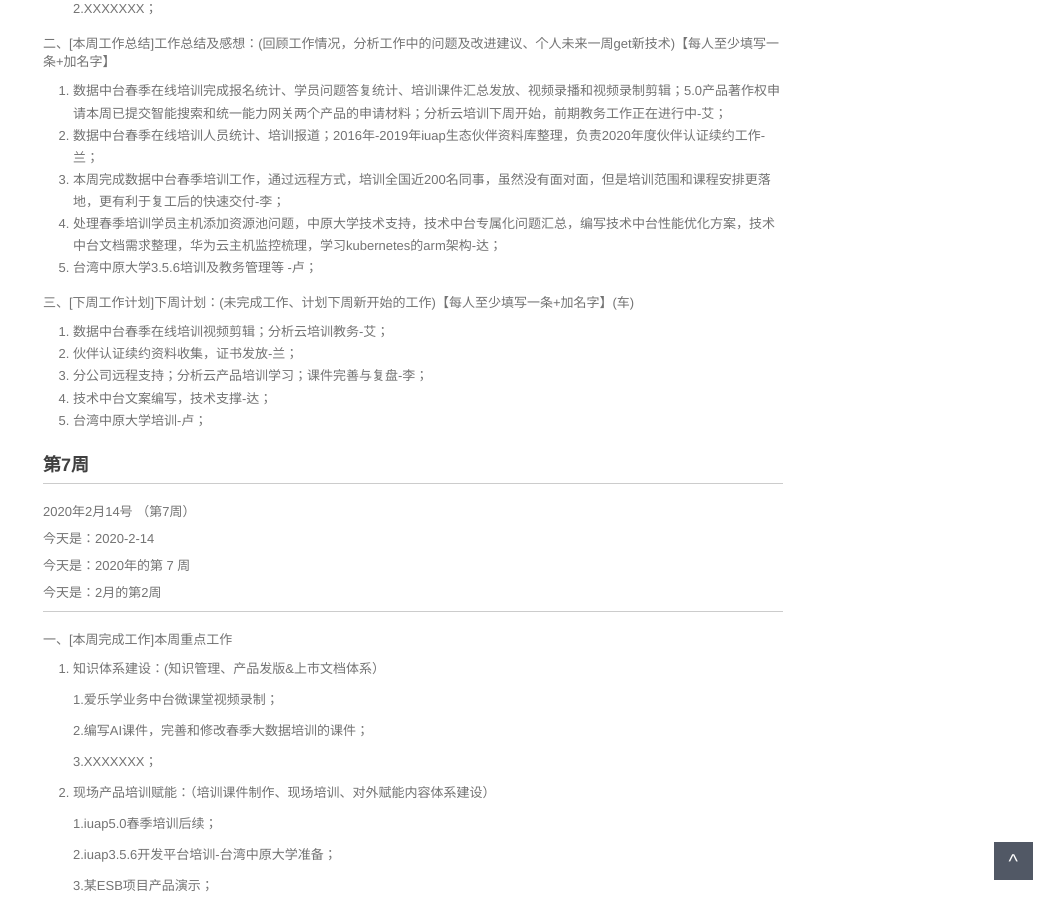
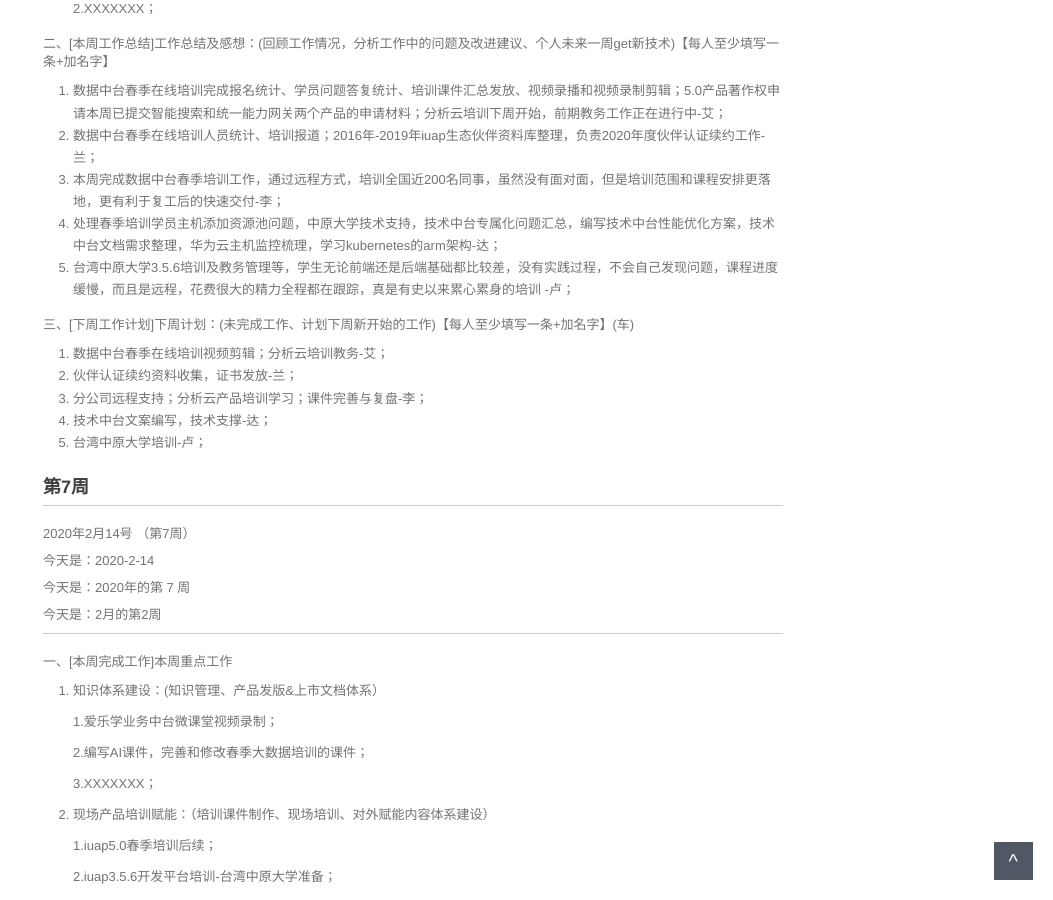
Before and after one commit to walllFlower/blog, a Jekyll site: the page built from _posts/2018-07-17-day_report_cxz.md, in a window 1280 px wide and 900 px high, scrolled down 1284 px. Shown: the whole window, without its empty margins (227-1280 px from the left). Built offline with Jekyll 4.4.1, drawn with Linux system fonts in a browser that asks for light colours; comment, search, counter and statistics services are not loaded.

Commit message:
Update 2018-07-17-day_report_cxz.md

```diff
--- a/_posts/2018-07-17-day_report_cxz.md
+++ b/_posts/2018-07-17-day_report_cxz.md
@@ -81,7 +81,7 @@ categories: 技术运营工作周报
 2. 数据中台春季在线培训人员统计、培训报道；2016年-2019年iuap生态伙伴资料库整理，负责2020年度伙伴认证续约工作-兰；
 3. 本周完成数据中台春季培训工作，通过远程方式，培训全国近200名同事，虽然没有面对面，但是培训范围和课程安排更落地，更有利于复工后的快速交付-李；
 4. 处理春季培训学员主机添加资源池问题，中原大学技术支持，技术中台专属化问题汇总，编写技术中台性能优化方案，技术中台文档需求整理，华为云主机监控梳理，学习kubernetes的arm架构-达；
-5. 台湾中原大学3.5.6培训及教务管理等 -卢；
+5. 台湾中原大学3.5.6培训及教务管理等，学生无论前端还是后端基础都比较差，没有实践过程，不会自己发现问题，课程进度缓慢，而且是远程，花费很大的精力全程都在跟踪，真是有史以来累心累身的培训 -卢；
 
 
 三、[下周工作计划]下周计划：(未完成工作、计划下周新开始的工作)【每人至少填写一条+加名字】(车)
```
